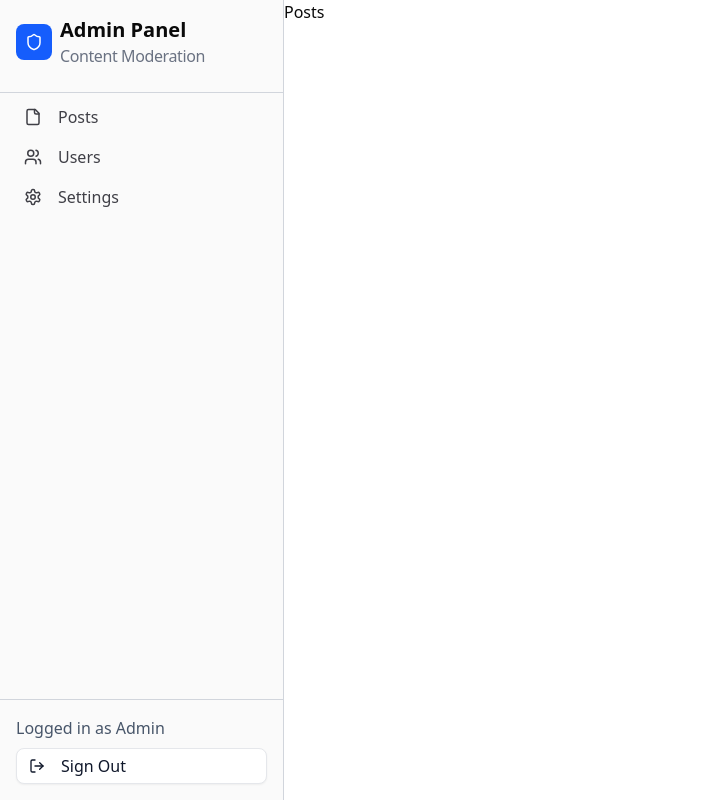
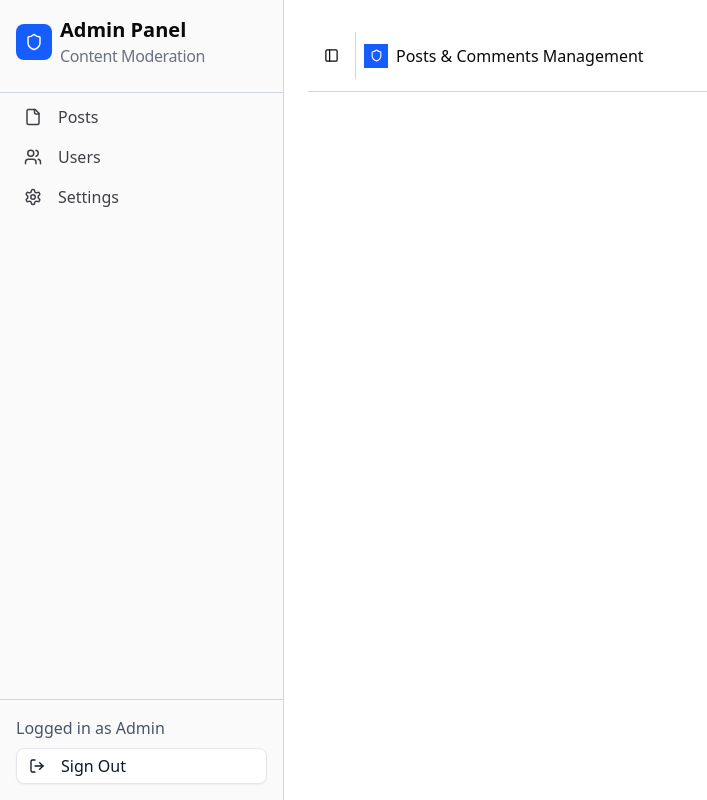
Before and after one commit to AmjustGettingStarted/KalyaniMotors_AdminPanel, a Next.js app: page /posts in a window 1280 px wide. Shown: the whole page, without its empty margins (0-707 px from the left). Built offline with nearby package versions, Linux system fonts and the light colour scheme.

Commit message:
Posts page basic setup started

```diff
--- a/app/posts/page.tsx
+++ b/app/posts/page.tsx
@@ -1,7 +1,23 @@
+import { Shield, Sidebar } from "lucide-react";
 import React from "react";
 
 const Posts = () => {
-  return <div>Posts</div>;
+  return (
+    <div className="px-6 pt-8">
+      {/* Top Header */}
+      <div className="border-b border-gray-300 pb-3 flex">
+        <div className=" p-4 ">
+          <Sidebar size={15} />
+        </div>
+        <div className="border-l border-gray-300 flex items-center">
+          <div className="flex items-center justify-center w-6 h-6 bg-blue-600 mx-2 ">
+            <Shield size={13} color="#fff" />
+          </div>
+          <p>Posts & Comments Management</p>
+        </div>
+      </div>
+    </div>
+  );
 };
 
 export default Posts;
```
